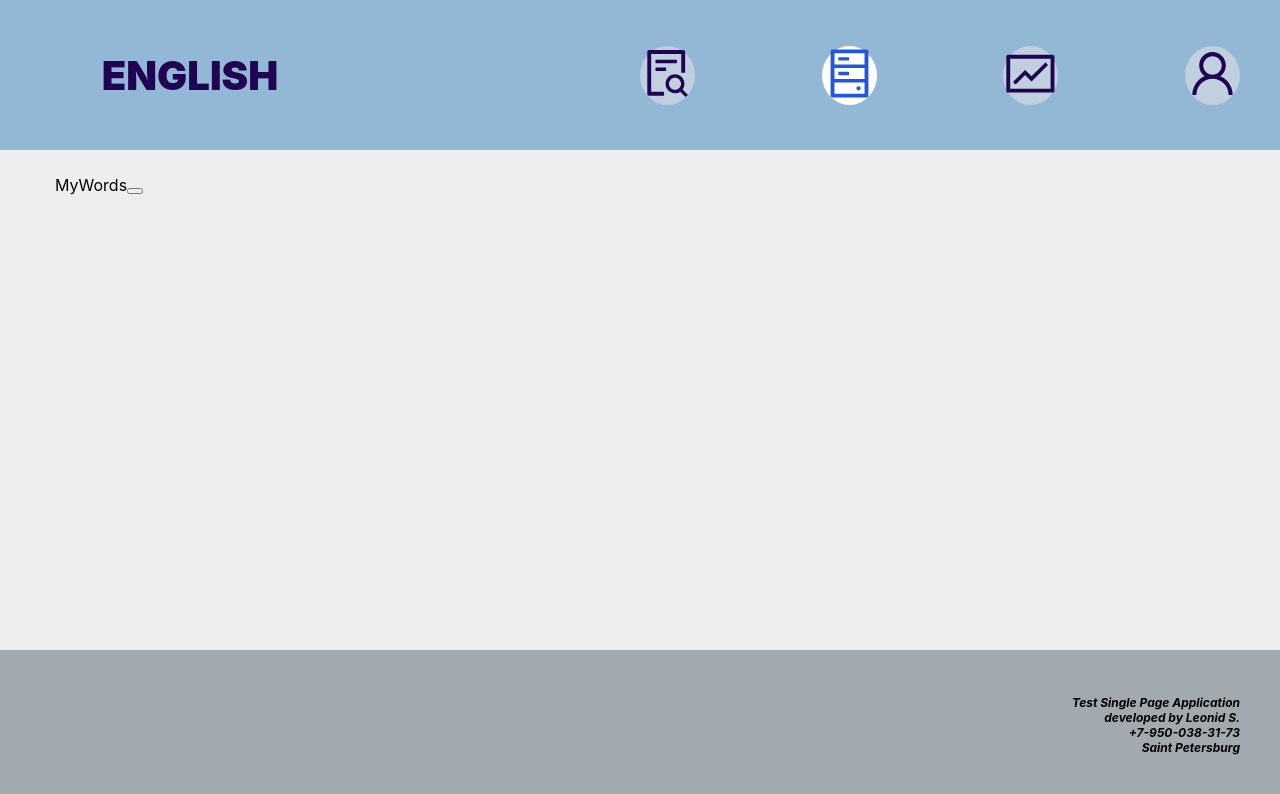
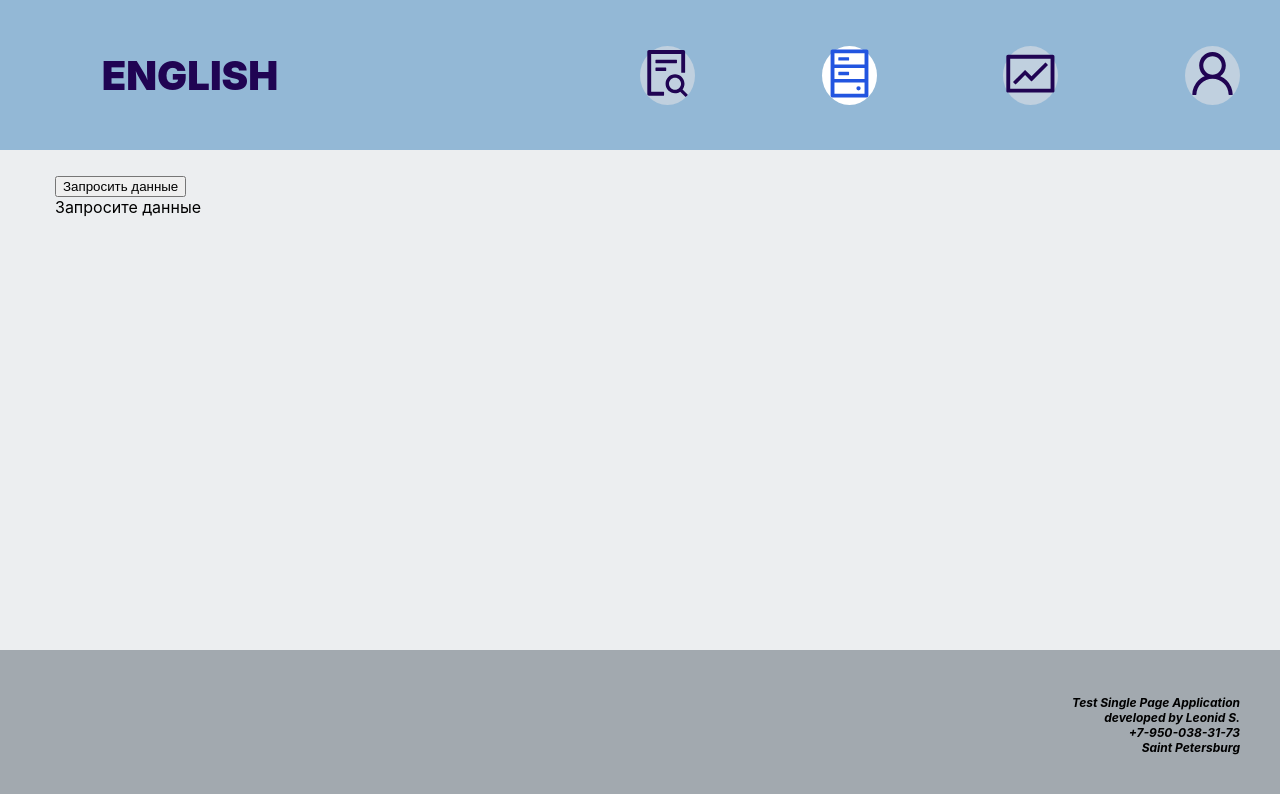
Before and after one commit to AlexCole999/first-project-eng, a React (Create React App) app: page /first-project-eng/mywords in a window 1280 px wide. Shown: the top 794 px of the page. Built offline with nearby package versions, Linux system fonts and the light colour scheme.

Commit message:
added MyWords logic

```diff
--- a/src/components/App/Dashboard/AddWord/SearchedTranslate/SearchedTranslate.jsx
+++ b/src/components/App/Dashboard/AddWord/SearchedTranslate/SearchedTranslate.jsx
@@ -9,7 +9,7 @@ export default function SearchedTranslate(props) {
   const db = props.firebase;
 
   const addNewWordToFirebase = (tr, e) => {
-    setDoc(doc(db, "users", "user", "appendedwords", props.word, "translates", tr), {
+    setDoc(doc(db, "users", "user", "appendedwords", props.word), {
       word: props.word,
       translate: tr
     })
--- a/src/components/App/Dashboard/MyWords/MyWords.css
+++ b/src/components/App/Dashboard/MyWords/MyWords.css
@@ -1,3 +1,13 @@
 .MyWords{
   padding: 0;
 }
+.wordsCoupleAdded{
+  display: flex;
+  justify-content: space-between;
+  width: 350px;
+  border:2px solid grey;
+  border-radius: 5px;
+  padding: 5px;
+  margin: 3px 0px;
+  font-weight: 700;
+}
--- a/src/components/App/Dashboard/MyWords/MyWords.jsx
+++ b/src/components/App/Dashboard/MyWords/MyWords.jsx
@@ -1,12 +1,36 @@
-import React from 'react';
+import { React, useState } from 'react';
 import './MyWords.css';
+import { collection, getDocs } from "firebase/firestore";
+import toUpperCase from './../../../functionsForComponents/toUpperCase';
+
+
 
 export default function MyWords(props) {
-  function getDataFromFirebase(){}
+  const initialFirebaseData = [];
+  const [firebaseData, setFirebaseData] = useState(initialFirebaseData);
+
+  function getDataFromFirebase() {
+    getDocs(collection(props.firebase, "users", "user", "appendedwords"))
+      .then(collection => {
+        setFirebaseData(collection.docs);
+        console.log("Data request success");
+        console.log((collection.docs))
+      })
+  }
   return (
     <div className="MyWords">
-      MyWords
-      <button onClick={()=>console.log(1)}></button>
+      <button style={{}} onClick={getDataFromFirebase}>Запросить данные</button>
+      <br />
+      <div>
+        {firebaseData.length !== 0
+          ? firebaseData.map(x =>
+            <div className="wordsCoupleAdded">
+              <div>{toUpperCase(x.data().word)}</div>
+              <div>{toUpperCase(x.data().translate)}</div>
+            </div>
+          )
+          : "Запросите данные"}
+      </div>
     </div>
   )
 }
```
